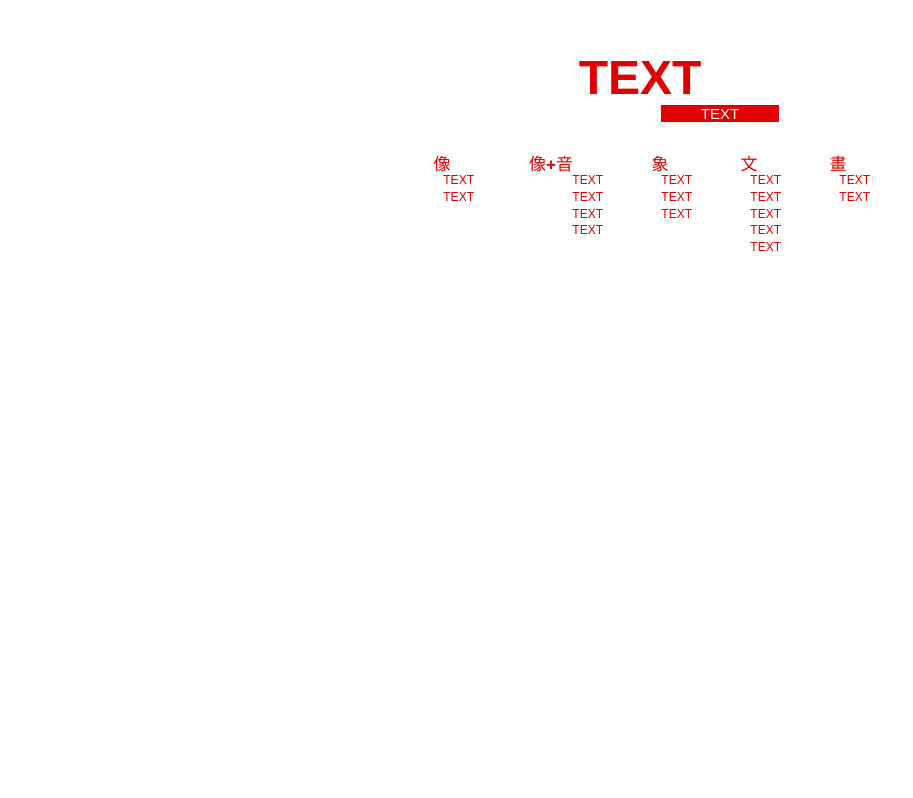
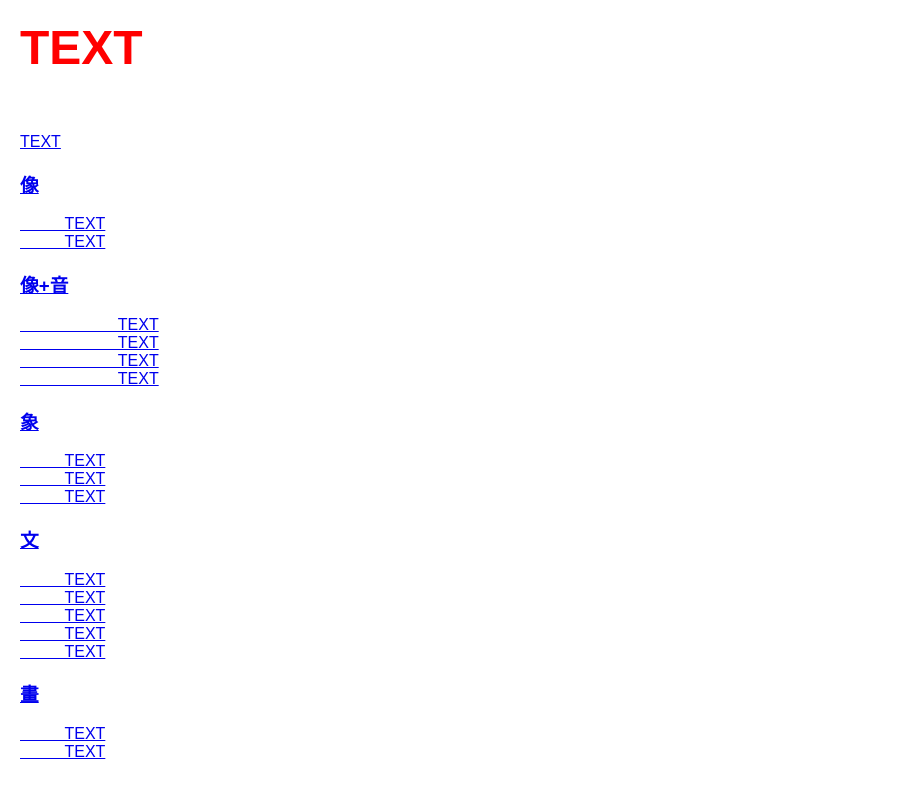
Before and after one commit to yang-haneul/ahffkdlrj, a plain HTML site: page index.html in a window 1280 px wide. Shown: the whole page, without its empty margins (0-913 px from the left). Drawn offline with Linux system fonts and the light colour scheme.

Commit message:
Add files via upload

```diff
--- a/styles.css
+++ b/styles.css
@@ -1,69 +1,39 @@
-h1 {
-  color: black;
+body {
+  margin: 0;
+  padding: 20px;
+  background-color: #ffffff; /* 배경색: 흰색 */
+  color: #ff0000; /* 텍스트 색상: 빨간색 */
+  font-family: Arial, sans-serif;
 }
 
-body {
-  font-family: Arial, sans-serif;
-  margin: 0;
-  padding: 0;
-  background-color: #ffffff;
-  text-align: center;
-  color: #DF0101;
+.container {
+  text-align: left; /* 텍스트를 왼쪽 정렬 */
 }
 
 .header {
   font-size: 3rem;
-  margin-top: 50px;
   font-weight: bold;
+  margin-bottom: 40px;
 }
 
-.text-container {
-  display: inline-block;
-  background-color: #DF0101;
-  color: #ffffff;
-  padding: 0px 40px;
-  font-size: 15px;
-  text-align: center;
-  font-weight: normal;
+.section {
+  margin-bottom: 40px; /* 섹션 간 간격 */
 }
 
-.text-container a {
-  color: #ffffff; /* 링크 색상을 흰색으로 설정 */
+.section h3 {
+  font-size: 2rem;
+  font-weight: bold;
+  margin-bottom: 10px;
 }
 
-.text-container a:hover {
-  color: #f0f0f0; /* 호버 시 약간 밝게 */
-}
-
-.columns {
-  display: flex;
-  justify-content: center;
-  gap: 25px;
-  margin-top: 10px;
-}
-
-.column {
-  text-align: center;
-}
-
-.column h3 {
-  font-size: 17px;
-  margin-bottom: -3px;
-  font-weight: 550;
-}
-
-.column p {
-  font-size: 12px;
-  line-height: 1.4;
+.section p {
+  font-size: 1rem;
+  line-height: 1.8;
   margin: 0;
 }
 
-a {
-  text-decoration: none;
-  color: #DF0101;
+.large-text {
+  font-size: 2.5rem;
+  font-weight: bold;
+  margin-top: 40px;
 }
-
-a:hover {
-  text-decoration: underline;
-  color: #DF0101;
-}
```
